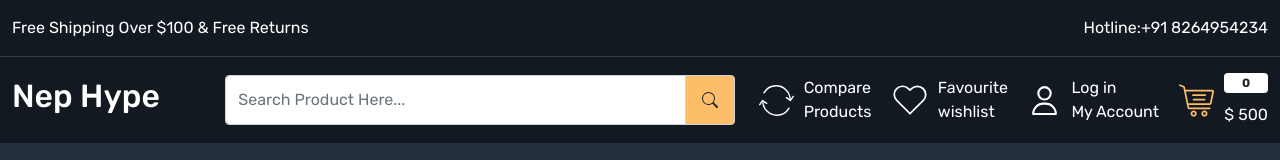
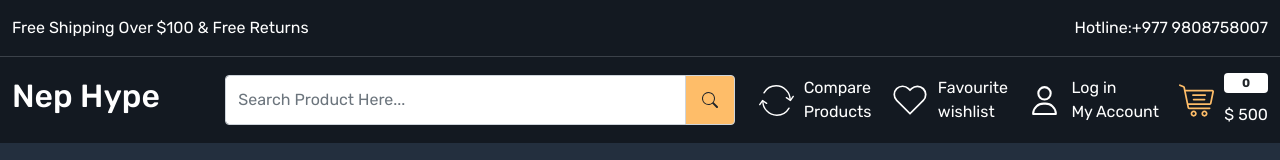
Before and after one commit to icchigoo/Full-stack-eccommerce, a React (Create React App) app: page / in a window 1280 px wide. Shown: the top 160 px of the page. Built offline with nearby package versions, Linux system fonts and the light colour scheme.

Commit message:
minor changes

```diff
--- a/src/components/Header.js
+++ b/src/components/Header.js
@@ -20,8 +20,8 @@ const Header = () => {
             <div className="col-6">
               <p className="text-end text-white mb-0">
                 Hotline:
-                <a className="text-white" href="tel:+91 8264954234">
-                  +91 8264954234
+                <a className="text-white" href="tel:+977 9808758007">
+                  +977 9808758007
                 </a>
               </p>
             </div>
```
Also changed, not shown: 1 other file (tests, documents, lock files or other folders).
